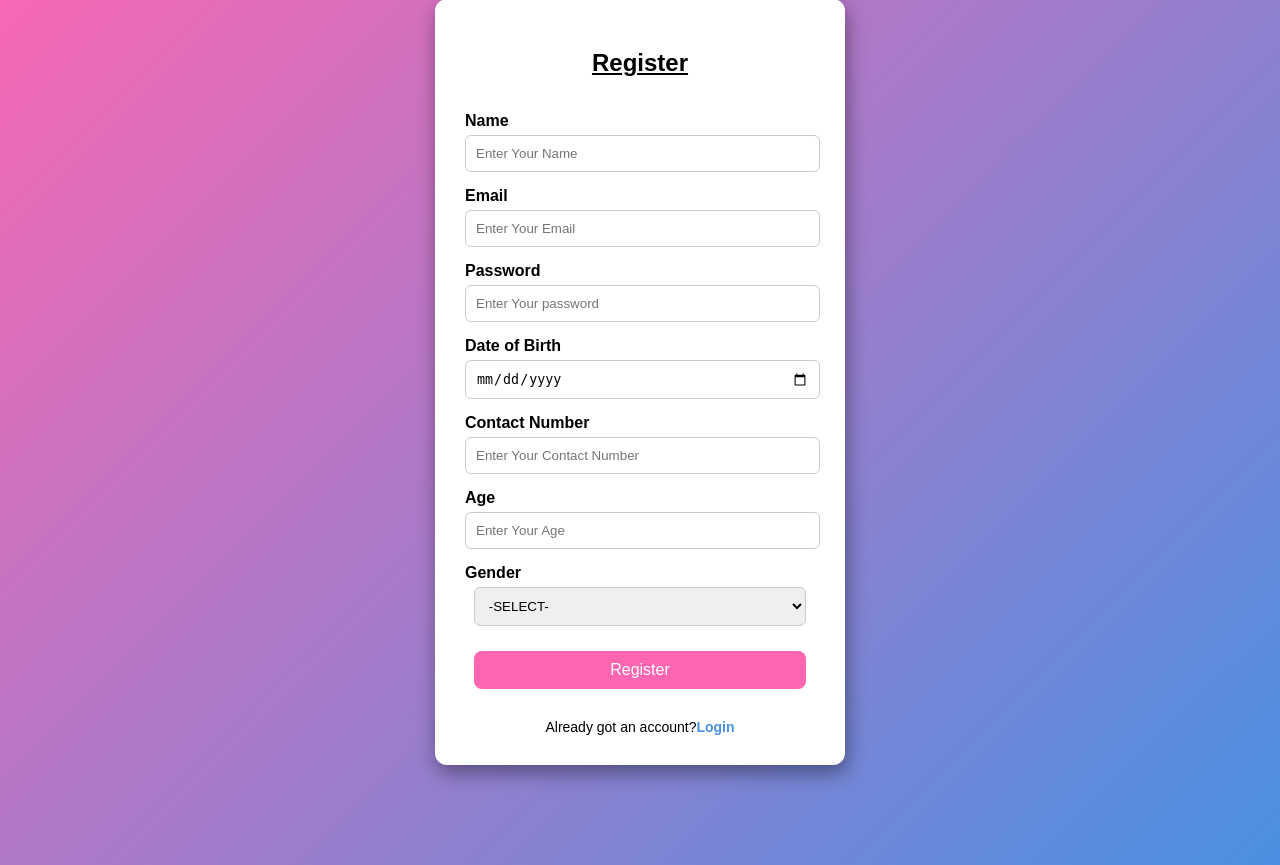
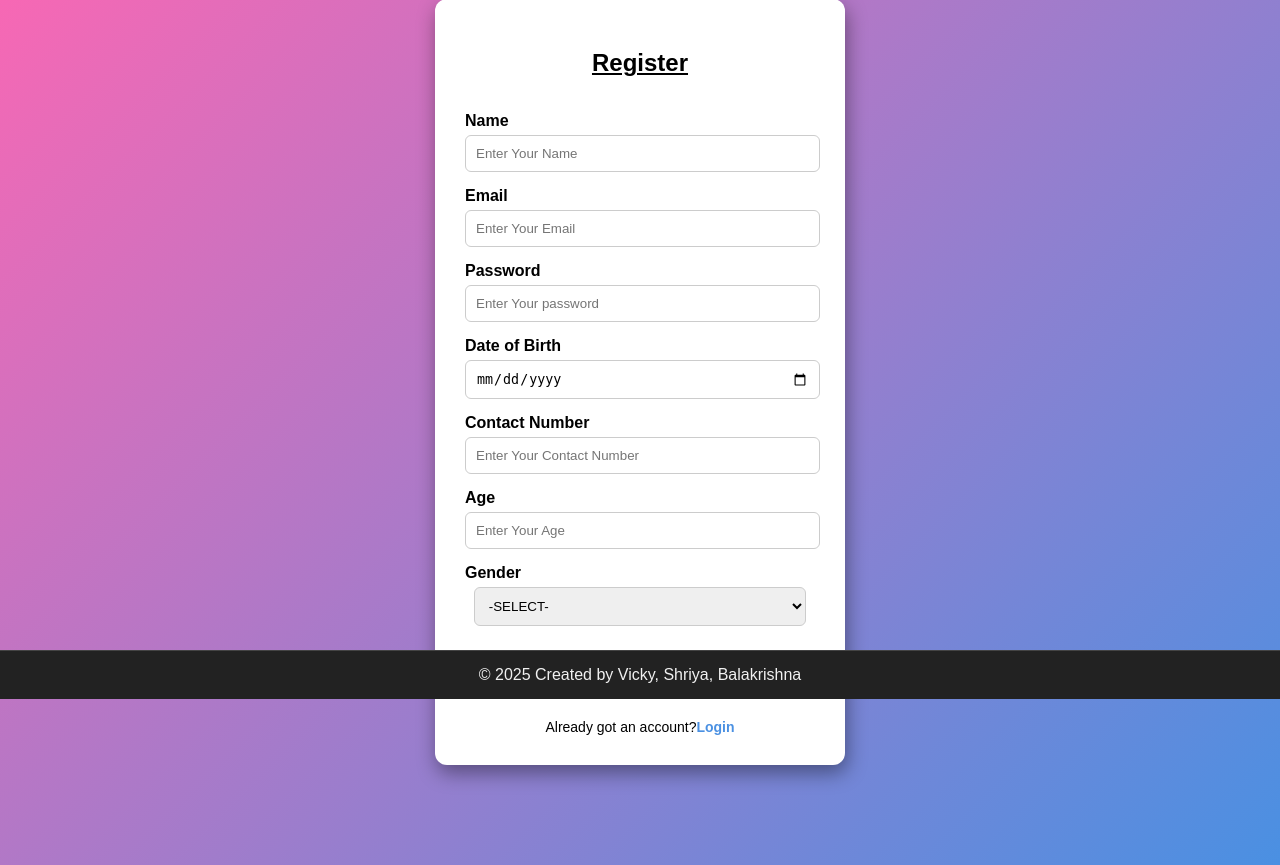
Before and after one commit to Balakrishna0907/Common-repo, a Flask app: page /register in a window 1280 px wide. Shown: the part 101-966 px from the top of the page. Run offline with Flask 3, Linux system fonts and the light colour scheme.

Commit message:
Update register.html

```diff
--- a/webpage-final/templates/register.html
+++ b/webpage-final/templates/register.html
@@ -1,9 +1,10 @@
 <!DOCTYPE html>
 <html lang="en">
+
     <head>
         <meta charset="UTF-8">
         <meta name="viewport" content="width=device-width, initial-scale=1.0">
-<title>Register - SBV College</title>
+        <title>Register - VSB College</title>
         <link rel="stylesheet" href="{{ url_for('static', filename='style.css') }}">
         <style>
         body {
@@ -79,7 +80,9 @@ input, select {
         .switch-text a:hover { color: #026eeb; }
     </style>
     </head>
+
     <body>
+
         <form action="/register" method="POST">
             <div class="form-container">
                 <h2>Register</h2>
@@ -131,4 +134,9 @@ input, select {
             </div>
         </form>
     </body>
+
+    <footer>
+        <p>© 2025 Created by Vicky, Shriya, Balakrishna</p>
+    </footer>
+
 </html>
```
Lines whose indentation alone changed are shown as unchanged.
